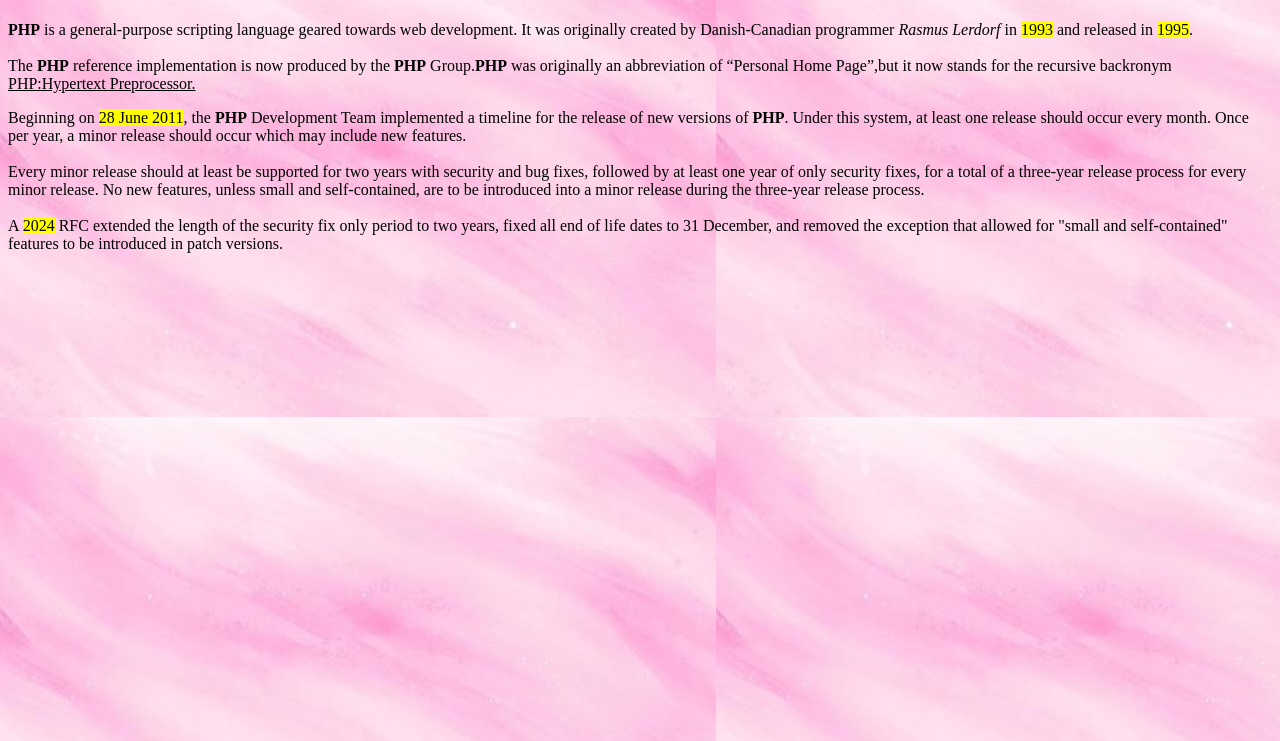
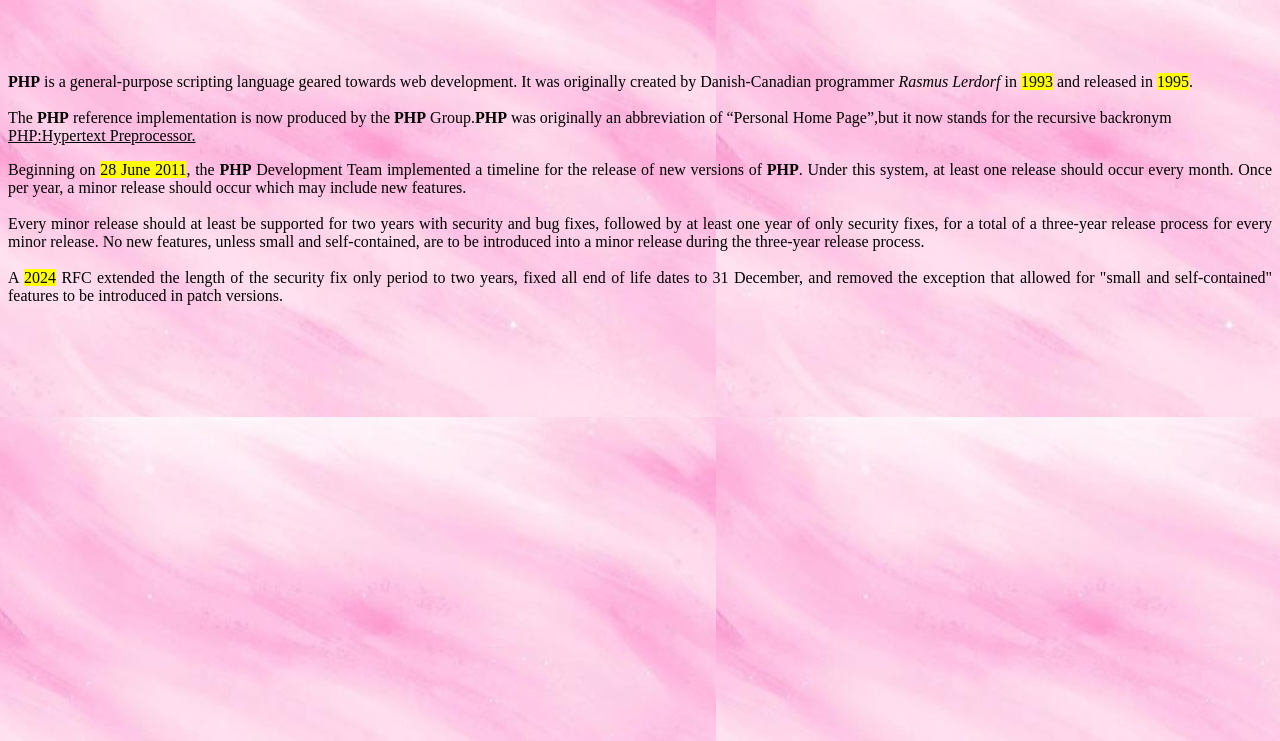
Before and after one commit to asbdu45123054511802112025/PHP, a plain HTML site: page index.html in a window 1280 px wide. Shown: the part 59-800 px from the top of the page. Drawn offline with Linux system fonts and the light colour scheme.

Commit message:
Update index.html

```diff
--- a/index.html
+++ b/index.html
@@ -7,13 +7,16 @@
                 color:blue;
                 background-color:red;
             }
+            p{
+                text-align:justify;
+            }
 
 
         </style>
     </head>
     <body style="background-image:url(image.jpg)">
         <center>
-        <h1>PHP</h1>
+        <h1>PHP</h1><br><br>
         </center>
         <P><b></P>PHP</b> is a general-purpose scripting language geared towards web development. It was originally created by Danish-Canadian programmer <i>Rasmus Lerdorf</i> in <mark>1993</mark> and released in <mark>1995</mark>.<br><br>
          The <b>PHP</b> reference implementation is now produced by the <b>PHP</b> Group.<b>PHP</b> was originally an abbreviation of <q>Personal Home Page</q>,but it now stands for the recursive backronym <u>PHP:Hypertext Preprocessor.</u></P>
```
